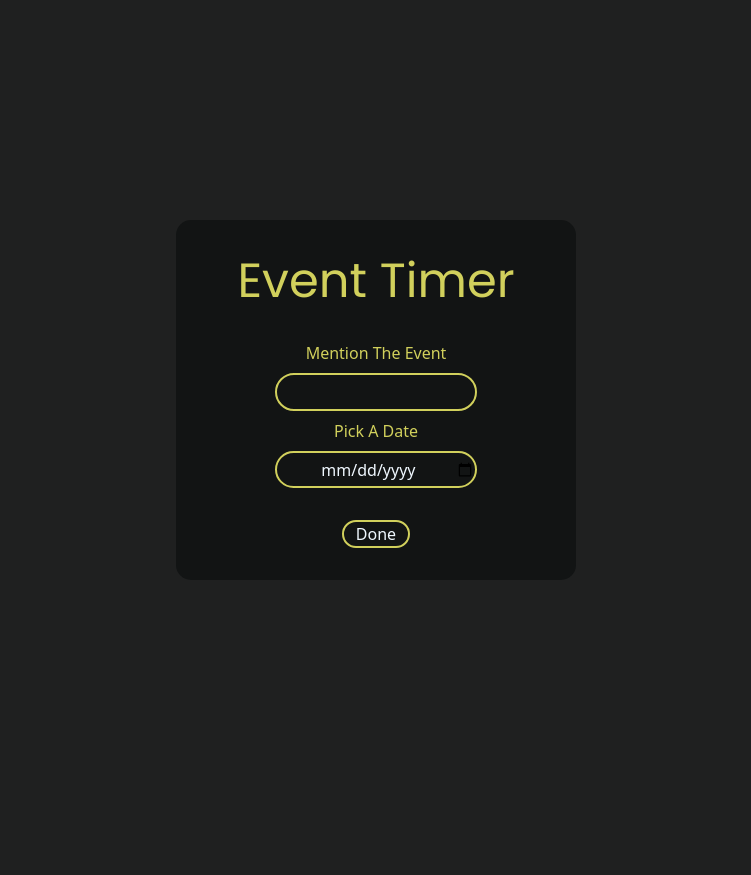
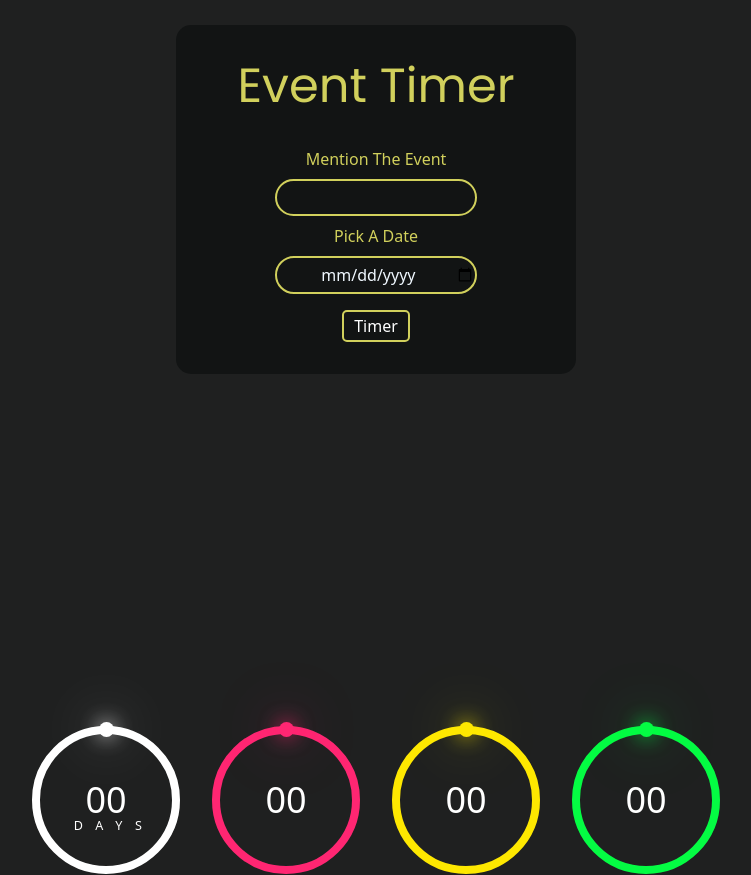
Before and after one commit to Bingolast/Event_CountDown, a plain HTML site: page index.html in a window 1280 px wide. Shown: the whole page, without its empty margins (264-1015 px from the left). Before the commit the page ends 800 px from the top, so only its background shows below. Drawn offline with nearby package versions, Linux system fonts and the light colour scheme.

Commit message:
Some important imporvements

```diff
--- a/index.html
+++ b/index.html
@@ -6,13 +6,16 @@
     <meta http-equiv="X-UA-Compatible" content="IE=edge">
     <meta name="viewport" content="width=device-width, initial-scale=1.0">
     <!-- CSS only -->
-<link href="https://cdn.jsdelivr.net/npm/bootstrap@5.2.3/dist/css/bootstrap.min.css" rel="stylesheet" integrity="sha384-rbsA2VBKQhggwzxH7pPCaAqO46MgnOM80zW1RWuH61DGLwZJEdK2Kadq2F9CUG65" crossorigin="anonymous">
+    <link href="https://cdn.jsdelivr.net/npm/bootstrap@5.2.3/dist/css/bootstrap.min.css" rel="stylesheet"
+        integrity="sha384-rbsA2VBKQhggwzxH7pPCaAqO46MgnOM80zW1RWuH61DGLwZJEdK2Kadq2F9CUG65" crossorigin="anonymous">
 
     <link rel="stylesheet" href="/style.css">
+    <link rel="stylesheet" href="/style1.css">
     <title>Document</title>
 </head>
 
 <body>
+    <div class="container-parent">
         <div class="container">
             <div class="event-main">
                 <h1>Event Timer</h1>
@@ -21,12 +24,51 @@
             </div>
             <div class="date-main">
                 <i>Pick A Date</i><br>
-            <input type="date" required class="date" min="2022-01-01" >
+                <input type="date" required class="date" min="2022-01-01">
             </div>
             <div class="date-main">
-            <input type="submit" value="Done" class="submit">
+                <a href="#timer" class=".button">Timer</a>
             </div>
         </div>
+    </div>
+    <section id="timer">
+        <div id="time">
+            <div class="circle" style="--clr:#ffffff;">
+                <div class="dots day_dot"></div>
+                <svg>
+                    <circle cx="70" cy="70" r="70"></circle>
+                    <circle cx="70" cy="70" r="70" id="dd"></circle>
+                </svg>
+                <div id="days">00 <br><span>Days</span></div>
+            </div>
+            <div class="circle" style="--clr:#ff2672;">
+                <div class="dots hr_dot"></div>
+                <svg>
+                    <circle cx="70" cy="70" r="70"></circle>
+                    <circle cx="70" cy="70" r="70" id="hh"></circle>
+                </svg>
+                <div id="hours">00</div>
+            </div>
+            <div class="circle" style="--clr:#fee800;">
+                <div class="dots min_dot"></div>
+                <svg>
+                    <circle cx="70" cy="70" r="70"></circle>
+                    <circle cx="70" cy="70" r="70" id="mm"></circle>
+                </svg>
+                <div id="minutes">00</div>
+            </div>
+            <div class="circle" style="--clr:#04fc43;">
+                <div class="dots sec_dot"></div>
+                <svg>
+                    <circle cx="70" cy="70" r="70"></circle>
+                    <circle cx="70" cy="70" r="70" id="ss"></circle>
+                </svg>
+                <div id="seconds">00</div>
+            </div>
+        </div>
+        <h2 class="Event">2023 <br><span>Happy New Year</span></h2>
+    </section>
+    <script src="/effects.js"></script>
 </body>
 
 </html>
--- a/style.css
+++ b/style.css
@@ -3,6 +3,9 @@
   padding: 0px;
   margin: 0px;
   box-sizing: border-box;
+}
+a {
+  text-decoration: none;
 }
 i {
   font-style: normal;
@@ -60,7 +63,7 @@ form {
   background: rgb(18, 20, 20);
 }
 .date {
-  margin-top: 0.5rem;
+  margin: 0.5rem 0;
   padding: 0.3rem;
   padding-right: 0px;
   text-align: center;
@@ -69,7 +72,20 @@ form {
   border-radius: 30px;
   color: aliceblue;
 }
-.submit {
+.date-main a {
+  /* margin-top: 2rem; */
+  display: inline-block;
+  color: #fff;
+  background: rgb(18, 20, 20);
+  padding: 2px 10px;
+  border: 2px solid #d1d05c;
+  border-radius: 5px;
+}
+.date-main a:hover {
+  transition: 200ms;
+  transform: translateY(5px);
+}
+/* .submit {
   margin-top: 1.5rem;
   text-align: center;
   width: 20%;
@@ -78,7 +94,12 @@ form {
   color: aliceblue;
   cursor: pointer;
   padding: 0.3rem 1.5;
+} */
+
+.container-parent {
+  min-height: 100vh;
+  padding: 100px 0;
 }
-/* .date input {
-  text-align: center;
-} */
+.container-sec {
+  margin-top: 12rem;
+}
--- a/style1.css
+++ b/style1.css
@@ -1,22 +1,22 @@
-@import url('https://fonts.googleapis.com/css?family=Poppins:200,300,400,500,600,700,800,900&display=swap');
-*{
+/* @import url("https://fonts.googleapis.com/css?family=Poppins:200,300,400,500,600,700,800,900&display=swap");
+* {
   margin: 0;
   padding: 0;
   box-sizing: border-box;
-    font-family: 'Poppins',sans-serif;
+  font-family: "Poppins", sans-serif;
 }
-body{
+body {
   display: flex;
   justify-content: center;
   align-items: center;
   min-height: 100vh;
-    background: #2f363e;
-}
-#time{
+  /* background: #2f363e; */
+
+#time {
   display: flex;
   gap: 30px;
 }
-#time .circle{
+#time .circle {
   position: relative;
   width: 150px;
   height: 150px;
@@ -24,40 +24,40 @@ body{
   justify-content: center;
   align-items: center;
 }
-#time .circle svg{
+#time .circle svg {
   position: relative;
   width: 150px;
   height: 150px;
   transform: rotate(270deg);
 }
-#time .circle svg circle{
+#time .circle svg circle {
   width: 100%;
   height: 100%;
   fill: transparent;
   stroke-width: 8;
   stroke: #282828;
-    transform: translate(5px,5px);
+  transform: translate(5px, 5px);
 }
-#time .circle svg circle:nth-child(2){
+#time .circle svg circle:nth-child(2) {
   stroke: var(--clr);
   stroke-dasharray: 440;
 }
-#time div{
+#time div {
   position: absolute;
   text-align: center;
   font-weight: 500;
   color: #fff;
   font-size: 1.5em;
 }
-#time div span{
+#time div span {
   position: absolute;
   transform: translateX(-40%) translateY(-10px);
   font-size: 0.35em;
   font-weight: 300;
-    letter-spacing:01em;
+  letter-spacing: 01em;
   text-transform: uppercase;
 }
-#time .dots{
+#time .dots {
   position: absolute;
   width: 100%;
   height: 100%;
@@ -67,18 +67,17 @@ body{
   align-items: flex-start;
   z-index: 1000;
 }
-#time .dots::before{
-    content: '';
+#time .dots::before {
+  content: "";
   position: absolute;
   top: -3px;
   width: 15px;
   height: 15px;
   background: var(--clr);
   border-radius: 50%;
-    box-shadow: 0 0 20px var(--clr),
-    0 0 60px var(--clr);
+  box-shadow: 0 0 20px var(--clr), 0 0 60px var(--clr);
 }
-.Event{
+.Event {
   font-size: 8em;
   font-weight: 500;
   color: #fff;
@@ -86,7 +85,7 @@ body{
   line-height: 0.6em;
   display: none;
 }
-.newYear span{
+.newYear span {
   font-size: 0.5em;
   font-weight: 300;
 }
```
Lines whose indentation alone changed are shown as unchanged.
